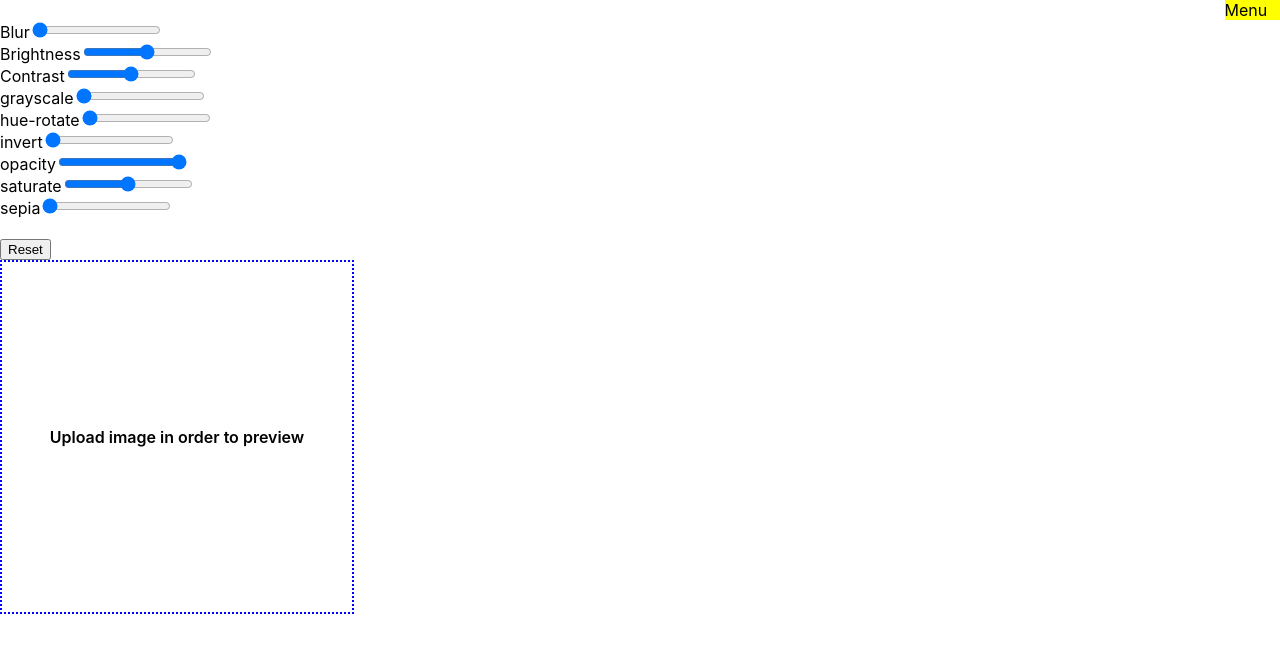
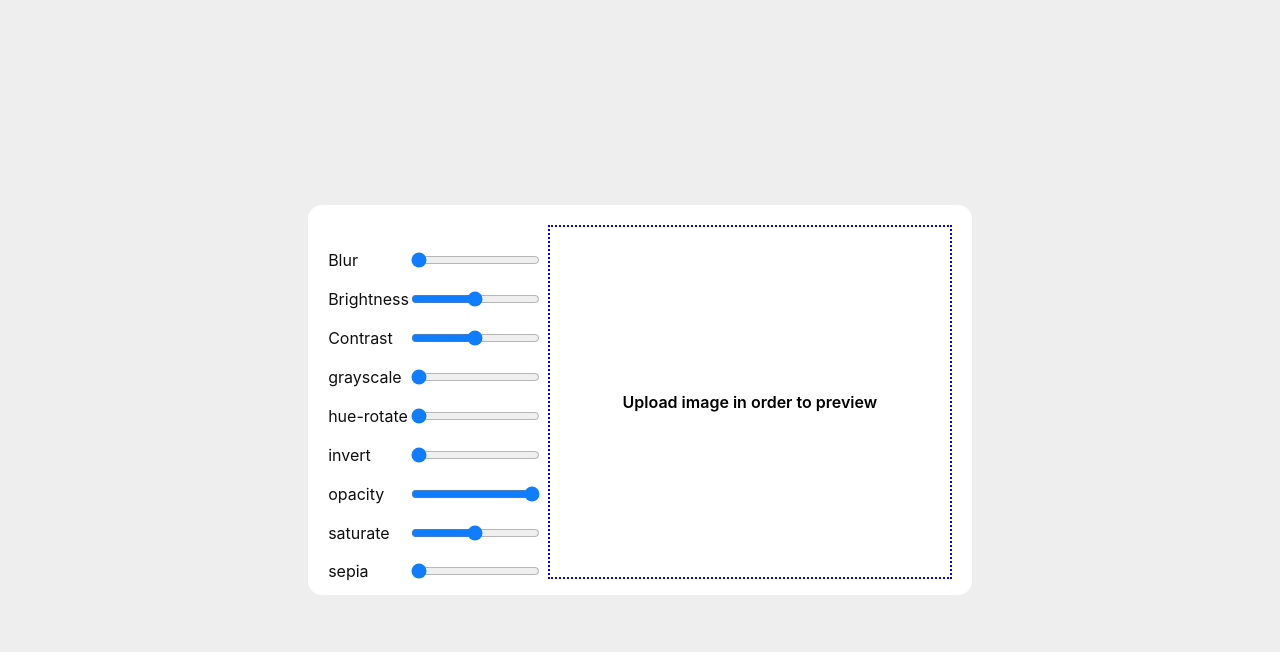
Before and after one commit to CoulKe/photo-editor, a React (Create React App) app in the folder myapp/: page / in a window 1280 px wide. Shown: the top 652 px of the page. Built offline with nearby package versions, Linux system fonts and the light colour scheme.

Commit message:
Added mobile & laptop responsiveness

```diff
--- a/myapp/src/App.css
+++ b/myapp/src/App.css
@@ -7,12 +7,7 @@ body {
   -webkit-font-smoothing: antialiased;
   -moz-osx-font-smoothing: grayscale;
 }
-#myapp {
-  display: flex;
-  flex-direction: column;
-  justify-content: space-between;
-  height: 100%;
-}
+
 #menu {
   align-self: flex-end;
   padding-right: 0.8rem;
@@ -20,14 +15,20 @@ body {
   background-color: yellow;
 }
 #preview {
-  /* margin: auto; */
-  max-width: 350px;
-  height: 350px;
+  width: 80%;
+  height: 80vh;
+  position: relative;
+  font-weight: 600;
+  margin: auto;
   border: 2px dotted blue;
   display: flex;
+  align-items: center;
   justify-content: center;
-  align-items: center;
-  font-weight: 600;
+}
+#previewTextPosition{
+  position: absolute;
+  z-index: 1;
+  text-align: center;
 }
 .previewText{
   display: none;
@@ -43,10 +44,84 @@ body {
 .hideImage{
   display: none;
 }
-/* #filters {
-  width: 50vw;
+#filters {
+  width: 100vw;
+  height: 100%;
+  padding-top: 2rem;
+  color: #fff;
+  background-color: #000000;
+  opacity: 0.94;
+  position: absolute;
+  top:0;
+  bottom: 0;
+  display: flex;
+  flex-direction: column;
+  justify-content: flex-start;
   transform: translateX(450px);
-} */
+  z-index: 2;
+  transition-duration: 250ms;
+  transition-timing-function: linear;
+}
+#cancel{
+  padding: 0.2rem;
+  color: #111111;
+  font-weight: 900;
+  font-size: larger;
+  width: max-content;
+  height: max-content;
+  align-self: flex-end;
+  margin-right: 28%;
+  margin-bottom: 4px;
+}
 span{
-  display: block;
+  width: 75%;
+  display: flex;
+  justify-content: space-between;
 }
+span input{
+  margin-right: 14px;
+}
+@media (min-width: 426px){
+  body{
+    height: 100vh;
+    background-color: rgb(238, 238, 238);
+    display: flex;
+    justify-content: center;
+    align-items: center;
+  }
+  #cancel, #menu{
+    display: none;
+  }
+  #preview{
+    min-width: 400px;
+    height: 350px;
+  }
+  #myapp{
+    max-width: 800px;
+    height: 350px;
+    background-color: #fff;
+    display: flex;
+    justify-content: center;
+    align-items: center;
+    padding: 20px;
+    border-radius: 14px;
+  }
+  #filters{
+    width: fit-content;
+    margin-right: 8px;
+    position: static;
+    color: #000000;
+    background-color: inherit;
+    transform: translateX(0px);
+    display: flex;
+    justify-content: space-around;
+  }
+  span{
+    width: 100%;
+    display: flex;
+    justify-content: space-between;
+  }
+  span input{
+    margin-right: 0px;
+  }
+}
--- a/myapp/src/components/Filters.js
+++ b/myapp/src/components/Filters.js
@@ -14,7 +14,12 @@ function Filters() {
   let [saturate, setSaturate] = useState(() => 100);
   let [sepia, setSepia] = useState(() => 0);
 
-  function handleMenu(event) {}
+  function showMenu(e) {
+    document.querySelector('#filters').style = 'transform: translateX(20%);';
+  }
+  function hideMenu(e) {
+    e.target.closest('#filters').style = 'transform: translateX(450px);';
+  }
   function clickInput() {
     let inputElement = document.querySelector("#upload");
     inputElement.click();
@@ -24,7 +29,6 @@ function Filters() {
     let image = document.querySelector("img");
     const clickFile = inputElement.files[0];
     if (clickFile) {
-      // image.style = "display:block;";
       setPreviewText(() => (previewText = true));
       setImg(() => (img = true));
       const reader = new FileReader();
@@ -67,10 +71,11 @@ function Filters() {
   }
   return (
     <div id="myapp">
-      <p id="menu" onClick={handleMenu}>
+      <p id="menu" onClick={showMenu}>
         Menu
       </p>
       <div id="filters">
+        <button id="cancel" onClick={hideMenu}>&times;</button>
         <span className="filter">
           <label>Blur</label>
           <input
@@ -197,22 +202,26 @@ function Filters() {
             }}
           ></input>
         </span>
-        <br />
-        <button onClick={handleReset}>Reset</button> <br />
+      </div>
+
       <div
         id="preview"
         onDragOver={handleDragOver}
         onDrop={handleDrop}
         onClick={clickInput}
       >
-
-          <img alt="" id="uploadedImage" className={img ? "" : "hideImage"} style = {{ filter:
-          `grayscale(${grayscale}%) blur(${blur}px)
+        <img
+          alt=""
+          id="uploadedImage"
+          className={img ? "" : "hideImage"}
+          style={{
+            filter: `grayscale(${grayscale}%) blur(${blur}px)
              brightness(${brightness}%) contrast(${contrast}%)
              hue-rotate(${hue}deg) opacity(${opacity}%)
-             invert(${invert}%) saturate(${saturate}%) sepia(${sepia}%)` }}/>
-          <span></span>
-          <p className={previewText ? "previewText" : ""}>
+             invert(${invert}%) saturate(${saturate}%) sepia(${sepia}%)`,
+          }}
+        />
+        <p className={previewText ? "previewText" : ""} id = "previewTextPosition">
           Upload image in order to preview
           </p>
         <input
@@ -222,8 +231,10 @@ function Filters() {
           onChange={clickUpload}
         />
       </div>
+      {/* <br />
+      <button onClick={handleReset}>Reset</button> <br /> */}
     </div>
-    </div>
+
   );
 }
 export default Filters;
```
Lines whose indentation alone changed are shown as unchanged.
